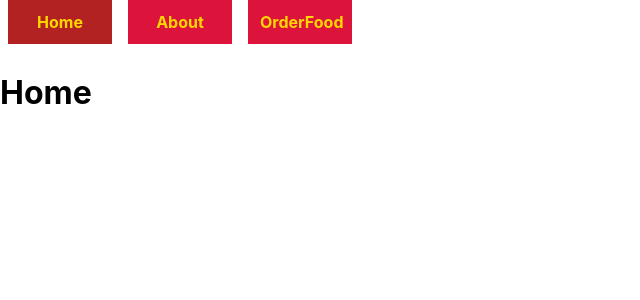
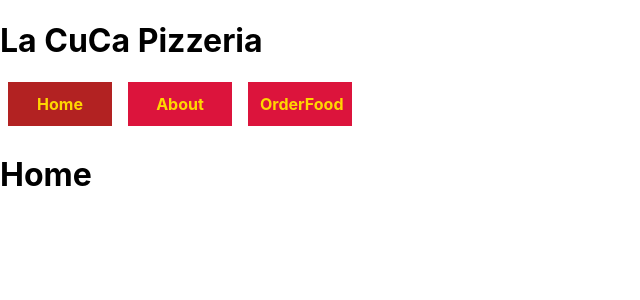
Before and after one commit to esantiagooo/esantiagooo-phase-2-project-menu-, a React (Create React App) app: page / in a window 1280 px wide. Shown: the top 300 px of the page, without its empty margins (0-640 px from the left). Built offline with nearby package versions, Linux system fonts and the light colour scheme.

Commit message:
modified src/App.js
src/Header.js

```diff
--- a/src/App.js
+++ b/src/App.js
@@ -1,17 +1,24 @@
 import './App.css';
-import React from 'react';
+import React, {useState, useEffect} from 'react';
 import {Route, Switch} from "react-router-dom"
 import NavBar from './NavBar';
 import Home from './Home';
 import About from './About';
 import OrderFood from './OrderFood';
+import Header from './Header';
 
 
 
 
 function App() {
+
+// const[foodMenu, setFoodMenu]= useState([])
+// useEffect(()=>{
+//   fetch()
+// })
   return (
     <div>
+    <Header/>
     <NavBar/>
     <Switch>
       <Route  exact path="/about">
--- /dev/null
+++ b/src/Header.js
@@ -0,0 +1,10 @@
+import React from "react";
+
+function Header(){
+    return (
+    <div>
+        <h1>La CuCa Pizzeria</h1>
+    </div>
+    )
+}
+export default Header
```
